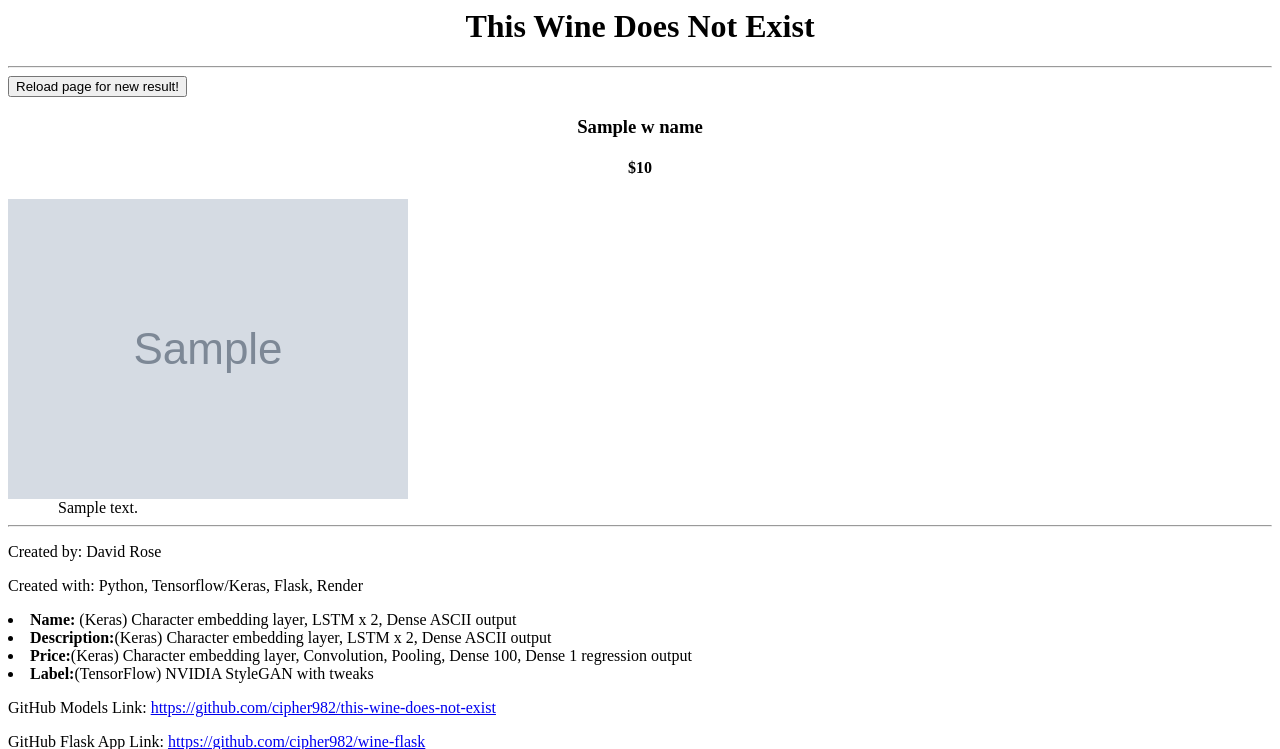
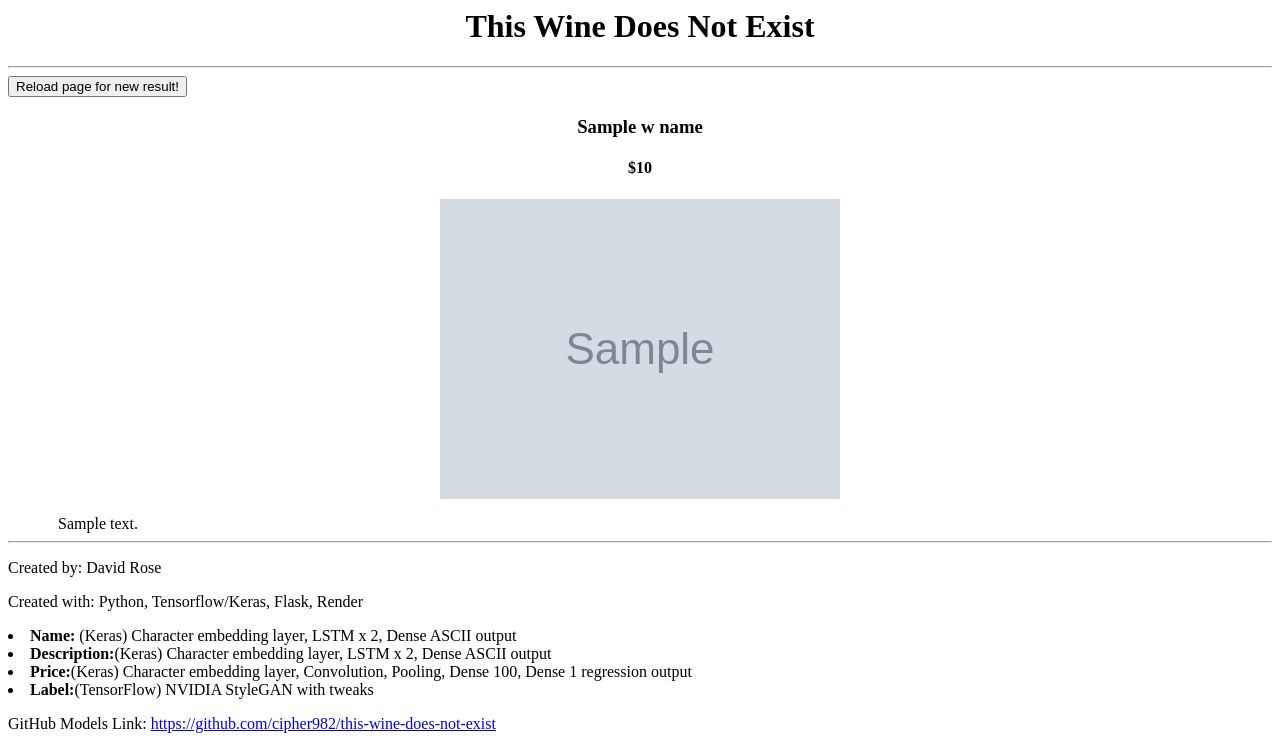
Before and after one commit to cipher982/wine-flask, a Flask app: template templates/index.html in a window 1280 px wide. Shown: the top 749 px of the page. Run offline with Flask 2, Linux system fonts and the light colour scheme; the template is opened without the code that fills it: most values are stand-ins (such as "Sample title", 1, 10 or a date in 2020); grey boxes marked "Sample" are stand-in pictures.

Commit message:
centering image still

```diff
--- a/templates/index.html
+++ b/templates/index.html
@@ -19,7 +19,7 @@
     <h3 align="center"> {{ w_name }}</h3>
     <h4 align="center"> ${{ w_price }}</h4>
 
-  <img src="{{ w_image }}" align="middle" >
+  <p style="text-align:center;"><img src="{{ w_image }}" alt="Fake Bottle"></p>
 
   <div> {{ w_description }} </div>
 
```
